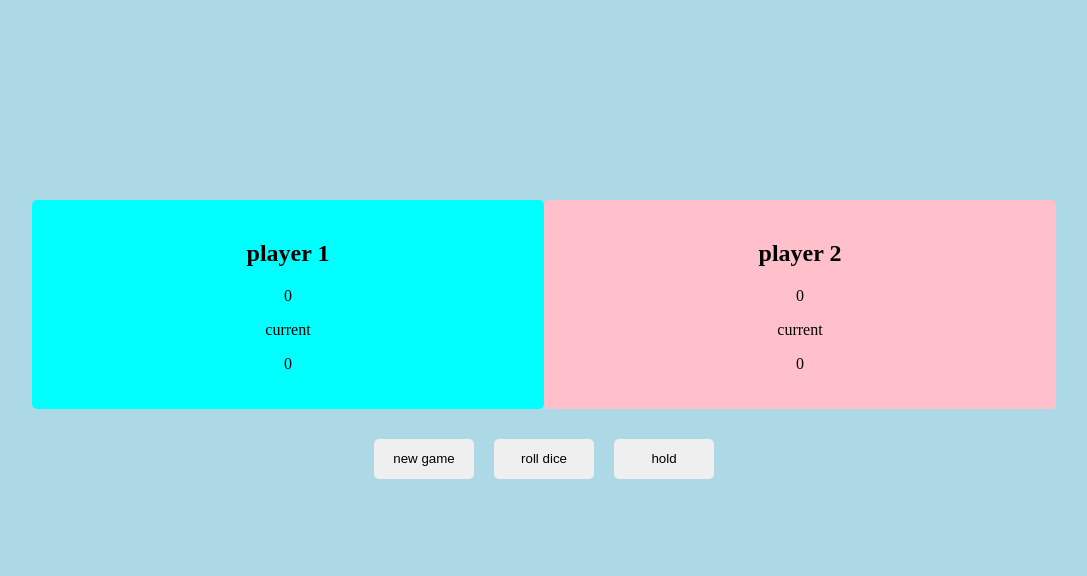
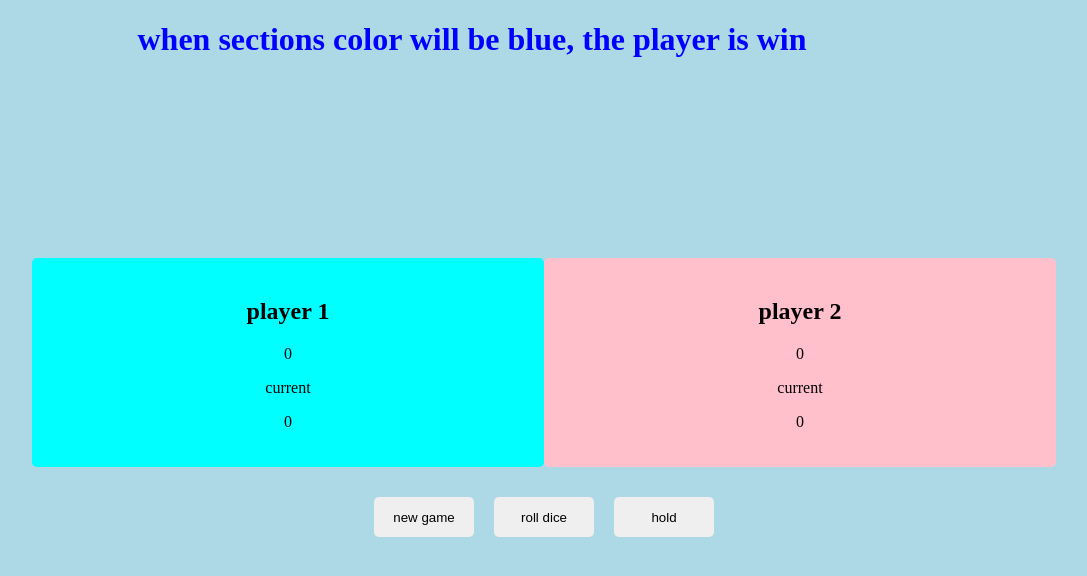
Before and after one commit to Natali-Labadze/dice-roll, a website: page index.html in a window 1280 px wide. Shown: the whole page, without its empty margins (176-1263 px from the left). Drawn offline with Linux system fonts and the light colour scheme.

Commit message:
added in html - h1 tag

```diff
--- a/index.html
+++ b/index.html
@@ -10,6 +10,7 @@
 </head>
 
 <body>
+    <h1>when sections color will be blue, the player is win</h1>
     <main>
         <div class="sections">
             <section class="player player--0 player--active">
--- a/main.css
+++ b/main.css
@@ -2,6 +2,11 @@ body {
     width: 100%;
     height: 100%;
     background-color: lightblue;
+}
+
+body h1 {
+    text-align: center;
+    color: blue;
 }
 
 main {
--- a/script.js
+++ b/script.js
@@ -47,6 +47,7 @@ const dicex = function() {
         diceEl.classList.remove('hidden')
         diceEl.src = `dice-${dice}.png`
 
+
         if (dice !== 1) {
             currentScore += dice
 
@@ -70,8 +71,8 @@ btnHold.addEventListener('click', function() {
     scores[activePlayer] += currentScore
         // this equals scores[1] = scores[1] + currentScore or scores[0] = scores[0] + currentScore
     document.getElementById(`score--${activePlayer}`).textContent = scores[activePlayer]
-        // check if palyer's score is >=100
-    if (scores[activePlayer] >= 20) {
+        // check if palyer's score is >= 30
+    if (scores[activePlayer] >= 30) {
         playing = false
         diceEl.classList.add('hidden')
 
```
